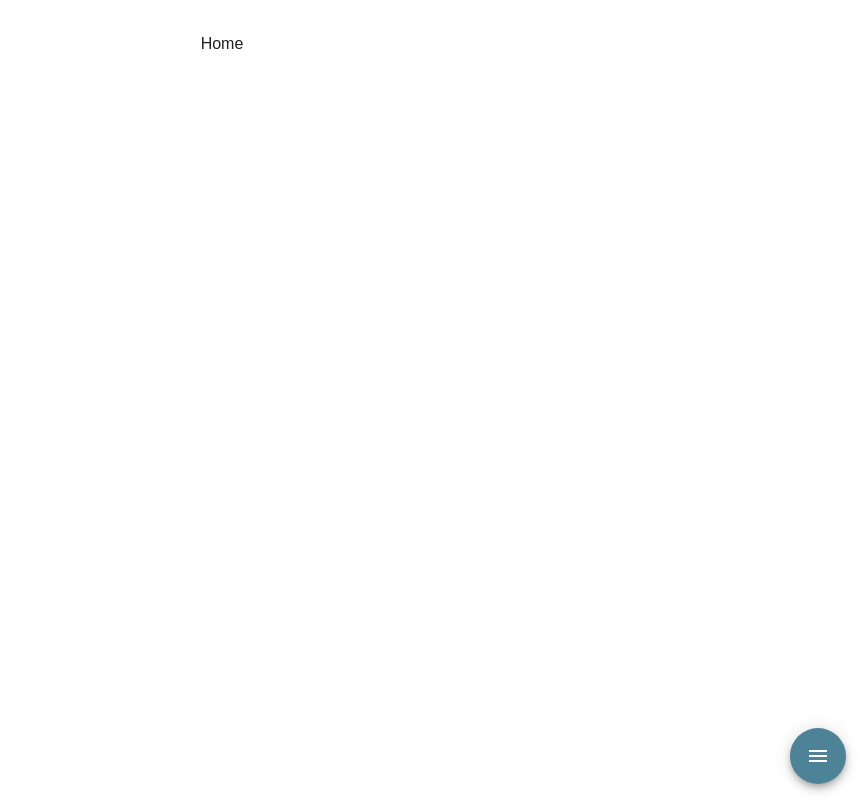
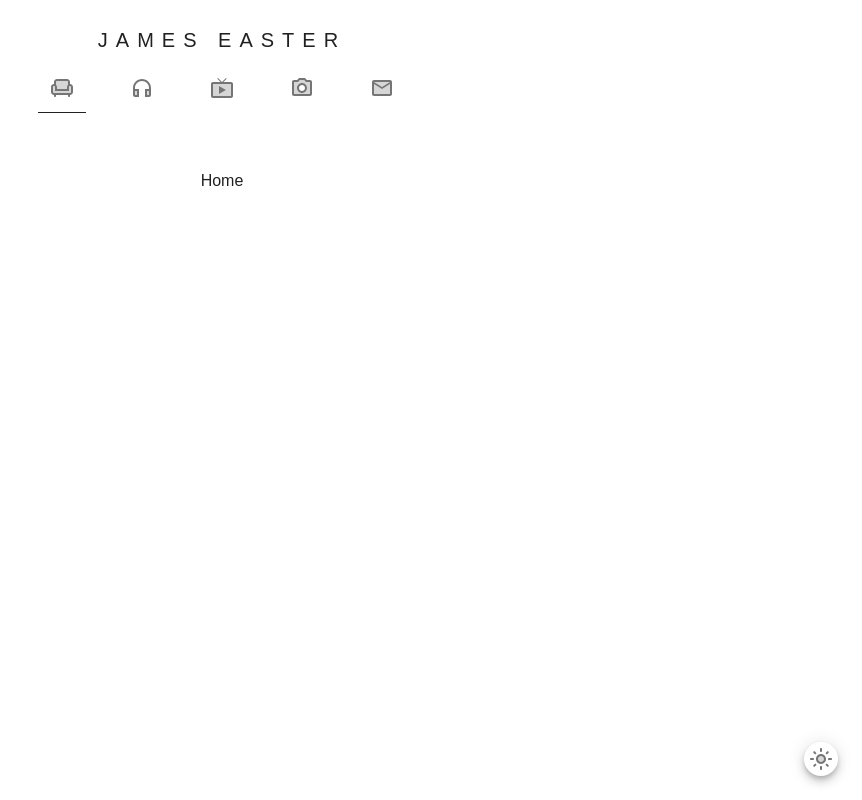
Before and after one commit to jameseaster/music-website, a React (Vite) app: page / in a window 1280 px wide. Shown: the whole page, without its empty margins (418-1280 px from the left). Built offline with nearby package versions, Linux system fonts and the light colour scheme.

Commit message:
Update navigation, layout, and audio player.

```diff
--- a/src/App.tsx
+++ b/src/App.tsx
@@ -20,11 +20,11 @@ export default function App() {
 
   return (
     <Layout onTabSelect={toTab}>
-      {appState.activeTabIndex === 4 && <Home />}
-      {appState.activeTabIndex === 3 && <Music />}
+      {appState.activeTabIndex === 0 && <Home />}
+      {appState.activeTabIndex === 1 && <Music />}
       {appState.activeTabIndex === 2 && <Videos />}
-      {appState.activeTabIndex === 1 && <Photos />}
-      {appState.activeTabIndex === 0 && <Contact />}
+      {appState.activeTabIndex === 3 && <Photos />}
+      {appState.activeTabIndex === 4 && <Contact />}
     </Layout>
   );
 }
--- /dev/null
+++ b/src/components/ColorModeButton.tsx
@@ -0,0 +1,63 @@
+// Imports
+import { useState } from "react";
+import { Box, useTheme } from "@mui/material";
+import IconButton from "@mui/material/IconButton";
+import { useColorMode } from "../context/Providers/ColorMode";
+import DarkModeTwoToneIcon from "@mui/icons-material/DarkModeTwoTone";
+import LightModeTwoToneIcon from "@mui/icons-material/LightModeTwoTone";
+
+// Types
+export interface ColorModeButtonProps {
+  onTabSelect: (selectedTabText: number) => void;
+}
+
+/**
+ * ColorModeButton toggles between light and dark mode
+ */
+export default function ColorModeButton() {
+  // Styles
+  const theme = useTheme();
+
+  // Local State
+  const [mode, setMode] = useState(theme.palette.mode);
+
+  // Hooks
+  const colorMode = useColorMode();
+
+  // Change color mode
+  const toggleColor = () => {
+    if (mode === "dark") {
+      setMode("light");
+      window.localStorage.setItem("colorMode", "light");
+    } else if (mode === "light") {
+      setMode("dark");
+      window.localStorage.setItem("colorMode", "dark");
+    }
+    colorMode.toggle();
+  };
+
+  return (
+    <Box sx={{ m: 3 }}>
+      <IconButton
+        sx={{
+          boxShadow:
+            mode === "dark"
+              ? `0px 3px 5px -1px rgba(0, 0, 0, 0.7),
+          0px 6px 10px 0px rgba(0, 0, 0, 0.82),
+          0px 1px 18px 0px rgba(0, 0, 0, 0.8)`
+              : `0px 3px 5px -1px rgba(0, 0, 0, 0.2),
+           0px 6px 10px 0px rgba(0, 0, 0, 0.14),
+           0px 1px 18px 0px rgba(0, 0, 0, 0.12)`,
+        }}
+        size="small"
+        onClick={toggleColor}
+      >
+        {mode === "light" ? (
+          <LightModeTwoToneIcon fontSize={"medium"} />
+        ) : (
+          <DarkModeTwoToneIcon fontSize={"medium"} />
+        )}
+      </IconButton>
+    </Box>
+  );
+}
--- a/src/components/Layout.tsx
+++ b/src/components/Layout.tsx
@@ -1,6 +1,8 @@
 // Imports
 import { Box } from "@mui/material";
-import SpeedDialMenu from "./SpeedDialMenu";
+import Navigation from "./Navigation";
+import ColorModeButton from "./ColorModeButton";
+import Typography from "@mui/material/Typography";
 
 // Types
 export interface LayoutProps {
@@ -25,10 +27,30 @@ export default function Layout(props: LayoutProps) {
         bgcolor: "background.default",
       }}
     >
+      <Box
+        sx={{
+          my: 3,
+          display: "flex",
+          alignItems: "center",
+          flexDirection: "column",
+        }}
+      >
+        <Typography
+          variant={"h6"}
+          sx={{
+            mb: 1,
+            textAlign: "center",
+            fontWeight: "light",
+            letterSpacing: "0.5rem",
+          }}
+        >
+          JAMES EASTER
+        </Typography>
+        <Navigation onTabSelect={onTabSelect} />
+      </Box>
       {children}
-      {/* Nav Menu */}
-      <Box sx={{ display: "flex", justifyContent: "flex-end", p: 2 }}>
-        <SpeedDialMenu onTabSelect={onTabSelect} />
+      <Box sx={{ width: "100%", display: "flex", justifyContent: "flex-end" }}>
+        <ColorModeButton />
       </Box>
     </Box>
   );
--- /dev/null
+++ b/src/components/Navigation.tsx
@@ -0,0 +1,67 @@
+// Imports
+import { Box } from "@mui/material";
+import IconButton from "@mui/material/IconButton";
+import { useAppState } from "../context/Providers/AppState";
+
+// Icons
+import HomeIcon from "@mui/icons-material/ChairTwoTone";
+import VideoIcon from "@mui/icons-material/LiveTvTwoTone";
+import ContactIcon from "@mui/icons-material/EmailTwoTone";
+import MusicIcon from "@mui/icons-material/HeadphonesTwoTone";
+import PhotosIcon from "@mui/icons-material/PhotoCameraTwoTone";
+
+// Types
+export interface NavigationProps {
+  onTabSelect: (selectedTabText: number) => void;
+}
+
+// Navigation options for drawer
+const navItems = [
+  { name: "Home", icon: <HomeIcon /> },
+  { name: "Music", icon: <MusicIcon /> },
+  { name: "Videos", icon: <VideoIcon /> },
+  { name: "Photos", icon: <PhotosIcon /> },
+  { name: "Contact", icon: <ContactIcon /> },
+];
+
+/**
+ * Navigation menu items
+ */
+export default function Navigation(props: NavigationProps) {
+  // Props
+  const { onTabSelect } = props;
+
+  // Global State
+  const [{ activeTabIndex }] = useAppState();
+
+  // Select page for navigation
+  const handleSelect = (index: number) => {
+    onTabSelect(index);
+  };
+
+  return (
+    <Box sx={{ display: "flex" }}>
+      {navItems.map((action, index) => (
+        <Box
+          key={action.name}
+          sx={{
+            mx: { xs: 0.5, sm: 2 },
+            transition: "border-bottom .75s",
+            borderBottom: (theme) =>
+              activeTabIndex === index
+                ? `1px solid ${theme.palette.text.primary}`
+                : `1px solid ${theme.palette.background.paper}`,
+          }}
+        >
+          <IconButton
+            size="large"
+            disableTouchRipple
+            onClick={() => handleSelect(index)}
+          >
+            {action.icon}
+          </IconButton>
+        </Box>
+      ))}
+    </Box>
+  );
+}
--- a/src/components/Playlist.tsx
+++ b/src/components/Playlist.tsx
@@ -3,8 +3,8 @@ import List from "@mui/material/List";
 import Close from "@mui/icons-material/Close";
 import IconButton from "@mui/material/IconButton";
 import ListItemText from "@mui/material/ListItemText";
-import ListSubheader from "@mui/material/ListSubheader";
 import ListItemButton from "@mui/material/ListItemButton";
+// import ListSubheader from "@mui/material/ListSubheader";
 
 // Types
 export interface Track {
@@ -59,7 +59,9 @@ export default function Playlist(props: PlaylistProps) {
         bgcolor: "background.paper",
       }}
       component="nav"
-      subheader={<ListSubheader component="div">Shareables</ListSubheader>}
+      // subheader={
+      //   <ListSubheader component="div">Add Album Name Here</ListSubheader>
+      // }
     >
       <IconButton
         size="small"
--- a/src/components/SpeedDialMenu.tsx
+++ /dev/null
@@ -1,106 +0,0 @@
-// Imports
-import { useState } from "react";
-import { useTheme } from "@mui/material";
-import MenuIcon from "@mui/icons-material/Menu";
-import SpeedDial from "@mui/material/SpeedDial";
-import SpeedDialAction from "@mui/material/SpeedDialAction";
-import { useColorMode } from "../context/Providers/ColorMode";
-
-// Icons
-import HomeIcon from "@mui/icons-material/ChairTwoTone";
-import VideoIcon from "@mui/icons-material/LiveTvTwoTone";
-import ContactIcon from "@mui/icons-material/EmailTwoTone";
-import MusicIcon from "@mui/icons-material/HeadphonesTwoTone";
-import PhotosIcon from "@mui/icons-material/PhotoCameraTwoTone";
-import DarkModeTwoToneIcon from "@mui/icons-material/DarkModeTwoTone";
-import LightModeTwoToneIcon from "@mui/icons-material/LightModeTwoTone";
-
-// Types
-export interface SpeedDialMenuProps {
-  onTabSelect: (selectedTabText: number) => void;
-}
-
-// Navigation options for drawer
-const navItems = [
-  { name: "Contact", icon: <ContactIcon /> },
-  { name: "Photos", icon: <PhotosIcon /> },
-  { name: "Videos", icon: <VideoIcon /> },
-  { name: "Music", icon: <MusicIcon /> },
-  { name: "Home", icon: <HomeIcon /> },
-];
-
-/**
- * Navigation menu items
- */
-export default function SpeedDialMenu(props: SpeedDialMenuProps) {
-  // Props
-  const { onTabSelect } = props;
-
-  // Styles
-  const theme = useTheme();
-
-  // Hooks
-  const colorMode = useColorMode();
-
-  // Local State
-  const [open, setOpen] = useState(false);
-  const [mode, setMode] = useState(theme.palette.mode);
-
-  // Select page for navigation
-  const handleSelect = (index: number) => {
-    onTabSelect(index);
-    setOpen(false);
-  };
-
-  // Change color mode
-  const toggleColor = () => {
-    if (mode === "dark") {
-      setMode("light");
-      window.localStorage.setItem("colorMode", "light");
-    } else if (mode === "light") {
-      setMode("dark");
-      window.localStorage.setItem("colorMode", "dark");
-    }
-    colorMode.toggle();
-  };
-
-  return (
-    <SpeedDial
-      open={open}
-      direction={"up"}
-      icon={<MenuIcon />}
-      ariaLabel="SpeedDial Menu"
-      onOpen={() => setOpen(true)}
-      onClose={() => setOpen(false)}
-      sx={{ position: "absolute", bottom: 16, right: 16 }}
-    >
-      <SpeedDialAction
-        tooltipOpen
-        icon={
-          mode === "light" ? (
-            <LightModeTwoToneIcon
-              fontSize={"medium"}
-              sx={{ color: (theme) => theme.palette.text.primary }}
-            />
-          ) : (
-            <DarkModeTwoToneIcon
-              fontSize={"medium"}
-              sx={{ color: (theme) => theme.palette.text.primary }}
-            />
-          )
-        }
-        onClick={toggleColor}
-        tooltipTitle={"Mode"}
-      />
-      {navItems.map((action, index) => (
-        <SpeedDialAction
-          tooltipOpen
-          key={action.name}
-          icon={action.icon}
-          tooltipTitle={action.name}
-          onClick={() => handleSelect(index)}
-        />
-      ))}
-    </SpeedDial>
-  );
-}
--- a/src/context/Providers/AppState.tsx
+++ b/src/context/Providers/AppState.tsx
@@ -22,7 +22,7 @@ interface Action {
 
 // Initial state values for app state
 const initialState = {
-  activeTabIndex: 4,
+  activeTabIndex: 0,
   showLoadingOverlay: false,
 };
 
--- a/src/pages/Music.tsx
+++ b/src/pages/Music.tsx
@@ -1,6 +1,5 @@
 // Imports
 import { useState } from "react";
-import { Box } from "@mui/material";
 import Page from "../components/Page";
 import { tracks } from "../assets/tracks";
 import AudioPlayer from "../components/AudioPlayer";
@@ -33,7 +32,6 @@ export default function Music() {
 
   return (
     <Page>
-      <Box sx={{ mt: 6 }}>
       <AudioPlayer
         skip={skip}
         tracks={tracks}
@@ -41,7 +39,6 @@ export default function Music() {
         isFirstSong={isFirstSong}
         handleSelect={handleAudioSelect}
       />
-      </Box>
     </Page>
   );
 }
```
Also changed, not shown: src/components/AudioPlayer.tsx (+7 -15 lines). Lines whose indentation alone changed are shown as unchanged.
